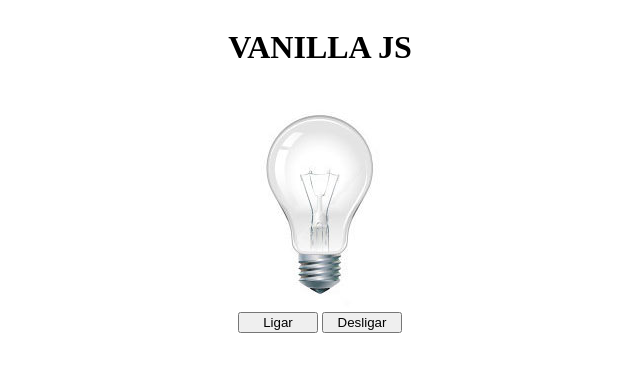
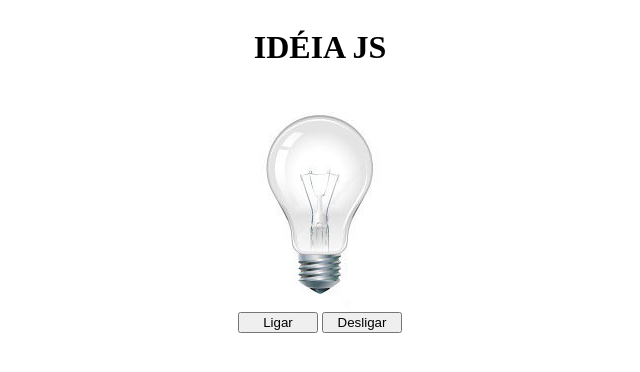
Before and after one commit to devgalassini/Lampada, a plain HTML site: page index.html in a window 1280 px wide. Shown: the whole page, without its empty margins (320-960 px from the left). Drawn offline with Linux system fonts and the light colour scheme.

Commit message:
Update index.html

```diff
--- a/index.html
+++ b/index.html
@@ -8,7 +8,7 @@
 </head>
 <body>
     <header>
-        <h1>VANILLA JS</h1>
+        <h1>IDÉIA JS</h1>
     </header>
     <main>
         <div>
```
